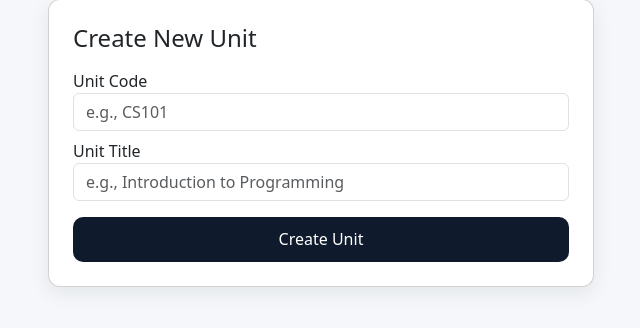
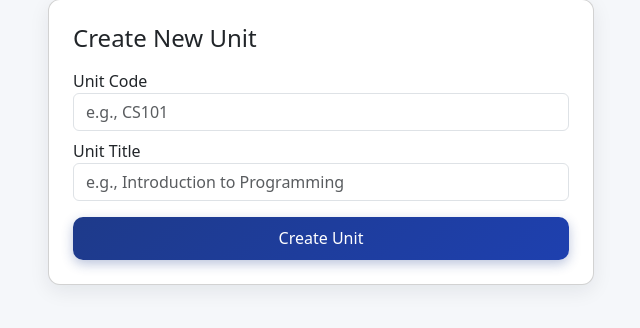
Before and after one commit to HBIUCAMPUS/HBIU-UNIVERSITY-PORTAL, a Flask app: template templates/create_unit.html in a window 1280 px wide. Shown: the part 139-467 px from the top of the page, without its empty margins (319-959 px from the left). Run offline with Flask 3, Linux system fonts and the light colour scheme; the template is opened without the code that fills it, so the values that code supplies are empty.

Commit message:
Update create_unit.html

```diff
--- a/templates/create_unit.html
+++ b/templates/create_unit.html
@@ -13,7 +13,7 @@
           <label>Unit Title</label>
           <input class="form-control" name="title" required placeholder="e.g., Introduction to Programming">
         </div>
-        <button class="btn btn-gold mt-2 w-100">Create Unit</button>
+        <button class="btn btn-royal-blue mt-2 w-100">Create Unit</button>
       </form>
     </div>
   </div>
```
